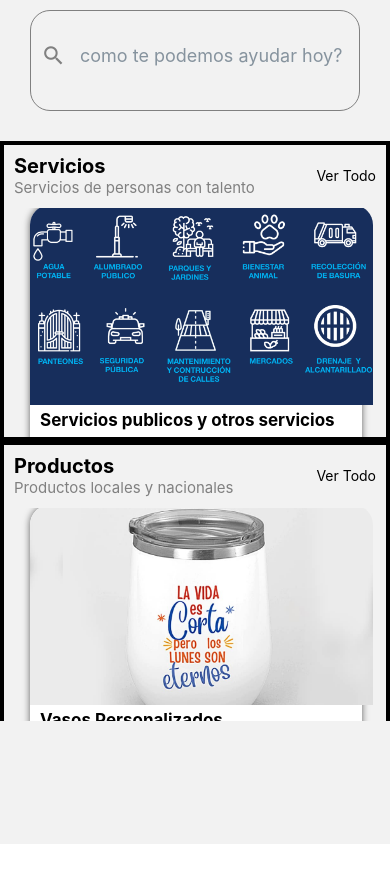
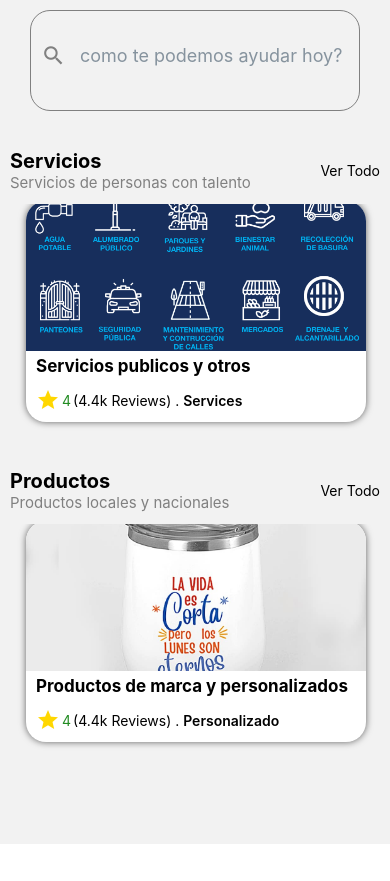
Before and after one commit to JhonFDev/WinkelV2, a React Native app: screen /home in a window 390 px wide. Before the commit the page ends 844 px from the top, so only its background shows below. Built offline with nearby package versions, Linux system fonts and the light colour scheme.

Commit message:
servicesandproducts.js mod listcategories

```diff
--- a/components/dishesCard.js
+++ b/components/categoriesCard.js
@@ -6,7 +6,7 @@ import { useNavigation } from "@react-navigation/native";
 // import { isUserLoggedAuthChaged } from "../../utils/actions";
 // import FoodTime from "./foodTime";
 
-export default function DishesCard({ item }) {
+export default function CategoriesCard({ item }) {
   const navigation = useNavigation();
   // const { user } = isUserLoggedAuthChaged();
   // if (user) {
@@ -44,7 +44,7 @@ export default function DishesCard({ item }) {
   //   );
   // } else {
     return (
-      <TouchableWithoutFeedback onPress={() => navigation.navigate("servicesandproducts")}>
+      <TouchableWithoutFeedback onPress={() => navigation.navigate('servicesandproducts', {...item})}>
         <View style={styles.viewcontiner}>
           <Image source={item.image} style={styles.img} />
           <View style={styles.viewname}>
@@ -74,11 +74,10 @@ const styles = StyleSheet.create({
     borderRadius: 20,
     shadowRadius: 7,
     left:11,
-    maxWidth:600
   },
   img: {
-    height: 200,
-    width: 343,
+    height:150,
+    width: "100%",
     borderTopLeftRadius: 20,
     borderTopRightRadius: 20,
     objectFit:"contain"
--- a/components/constants/listCategories.jsx
+++ b/components/constants/listCategories.jsx
@@ -2,12 +2,13 @@ export const featuredServices = {
   id: 1,
   title: "Servicios",
   description: "Servicios de personas con talento",
-  restaurants: [
+  serviceandproduct: [
     {
       id: 1,
-      name: "Servicios publicos y otros servicios",
+      name: "Servicios publicos y otros",
       image: require("../../assets/serviciosconnombre.png"),
       stars: 4,
+      description: "Servicios de personas con talento",
       reviews: "4.4k",
       category: "Services",
       time: [
@@ -105,10 +106,10 @@ export const featuredProducts = {
   id: 2,
   title: "Productos",
   description: "Productos locales y nacionales",
-  restaurants: [
+  serviceandproduct: [
     {
       id: 1,
-      name: "Vasos Personalizados",
+      name: "Productos de marca y personalizados",
       image: require("../../assets/vaso-personalizado2.jpg"),
       stars: 4,
       reviews: "4.4k",
--- a/components/featuredRow.js
+++ b/components/featuredRow.js
@@ -1,9 +1,12 @@
 import { ScrollView, StyleSheet, Text, TouchableOpacity, View } from "react-native";
 import React from "react";
-import DishesCard from "./dishesCard";
-// import DishesCard from "./dishesCard";
 
-export default function FeaturedRow({ title, description, restaurants }) {
+
+//mis imports
+import CategoriesCard from "./categoriesCard";
+
+
+export default function FeaturedRow({ title, description, serviceandproducts }) {
   return (
     <View style={styles.viewcontainercontainer}>
       <View style={styles.viewcontainer}>
@@ -20,10 +23,10 @@ export default function FeaturedRow({ title, description, restaurants }) {
       style={styles.scrollview}
       >
       {
-        restaurants.map((restaurant,listCategories) => {
+        serviceandproducts.map((itemsSAP,listCategories) => {
             return (
-                <DishesCard
-                    item={restaurant}
+                <CategoriesCard
+                    item={itemsSAP}
                     key={listCategories}
                 />
             )
@@ -40,7 +43,7 @@ const styles = StyleSheet.create({
     flexDirection: "row",
     justifyContent:"space-between",
     alignItems:"center",
-    bottom:1,
+    bottom:2,
     marginRight:10,
     marginLeft:10,
     marginVertical:10,
@@ -62,7 +65,6 @@ const styles = StyleSheet.create({
   viewcontainercontainer:{
     top:20,
     height:300,
-    borderWidth:4,
-    objectFit: "contain"
+
   }
 });
--- a/navigation/Navigation.js
+++ b/navigation/Navigation.js
@@ -22,9 +22,7 @@ export default function Navigation() {
         <Stack.Screen name="homescreen" component={HomeScreen} />
         <Stack.Screen name="loginscreen" component={LoginScreen} />
         <Stack.Screen name="registercreen" component={RegisterScreen} />
-        <Stack.Screen
-          name="servicesandproducts"
-          component={ServicesAndProducts}
+        <Stack.Screen name="servicesandproducts" component={ServicesAndProducts}
         />
       </Stack.Navigator>
     </NavigationContainer>
--- a/screens/HomeScreen.js
+++ b/screens/HomeScreen.js
@@ -28,13 +28,13 @@ export default function HomeScreen() {
 
       {/* menu */}
       <ScrollView>
-        <View>
+        <View style={styles.viewmenu}>
           {[featuredServices, featuredProducts].map((item, listCategories) => {
             return (
               <FeaturedRow
                 key={listCategories}
                 title={item.title}
-                restaurants={item.restaurants}
+                serviceandproducts={item.serviceandproduct}
                 description={item.description}
               />
             );
@@ -69,4 +69,8 @@ const styles = StyleSheet.create({
   inputcontainr: {
     borderColor: "transparent",
   },
+  viewmenu:{
+    height:760 ,
+    gap:20
+  }
 });
--- a/screens/ServicesAndProducts.js
+++ b/screens/ServicesAndProducts.js
@@ -1,12 +1,125 @@
-import { StyleSheet, Text, View } from 'react-native'
-import React from 'react'
+import {
+  ScrollView,
+  StyleSheet,
+  Text,
+  View,
+  Image,
+  TouchableOpacity,
+} from "react-native";
+import React from "react";
+import { useNavigation, useRoute } from "@react-navigation/native";
+import { Icon } from "@rneui/themed";
 
 export default function ServicesAndProducts() {
+  const { params } = useRoute();
+  const navigation = useNavigation();
+
+  let item = params;
+  console.log("item: ", item);
+
   return (
-    <View>
-      <Text>ServicesAndProducts</Text>
-    </View>
-  )
+    <>
+      <ArrowLeft />
+
+      <ScrollView>
+        <View style={styles.viewimg}>
+          <Image style={styles.img} source={item.image} />
+        </View>
+
+        {/* presentation */}
+        <View style={styles.viewcontainerpresentation}>
+          <View style={styles.viewname}>
+            <Text style={styles.textname}>{item.name}</Text>
+            <View style={styles.viewicontr}>
+              <Icon name="star" type="material-community" color={"#ffd700"} />
+              <Text style={styles.textstars}>{item.stars}</Text>
+              <Text style={styles.textreviews}>
+                ({item.reviews} Reviews) .{" "}
+                <Text style={styles.textcategory}>{item.category}</Text>
+              </Text>
+            </View>
+
+          <Text style={styles.textdescription}>{item.description}</Text>
+          </View>
+        </View>
+      </ScrollView>
+    </>
+  );
 }
 
-const styles = StyleSheet.create({})
+function ArrowLeft() {
+  const navigation = useNavigation();
+
+  return (
+    <View style={styles.arrowleft}>
+      <TouchableOpacity
+        style={styles.touch}
+        onPress={() => navigation.goBack()}
+      >
+        <Icon name="arrow-left" type="feather" color={"#ffd700"} size={35} />
+      </TouchableOpacity>
+    </View>
+  );
+}
+
+const styles = StyleSheet.create({
+  viewimg: {
+    position: "relative",
+  },
+  img: {
+    width: "100%",
+    height: 300,
+    objectFit: "contain",
+  },
+  arrowleft: {
+    zIndex: 50,
+  },
+  touch: {
+    position: "absolute",
+    top: 30,
+    left: 13,
+    borderRadius: 30,
+    backgroundColor: "#808080",
+  },
+  viewcontainerpresentation: {
+    position: "absolute",
+    borderTopLeftRadius: 40,
+    borderTopRightRadius: 40,
+    paddingTop: 25,
+    top: 209,
+    width: "100%",
+    backgroundColor: "white",
+    paddingBottom: 10,
+  },
+  textname: {
+    fontWeight: "bold",
+    fontSize: 30,
+    left: 20,
+    bottom: 10,
+    top: 5,
+  },
+  viewname: {
+    marginTop: 6,
+    bottom: 29,
+  },
+  viewicontr: {
+    flexDirection: "row",
+    marginTop: 5,
+    gap: 2,
+    alignItems: "center",
+    left:20
+  },
+  textstars: {
+    color: "#228b22",
+  },
+  textreviews: {
+    fontWeight: "normal",
+  },
+  textcategory: {
+    fontWeight: "600",
+  },
+  textdescription:{
+    fontSize:15,
+    color:"gray",
+  },
+});
```
